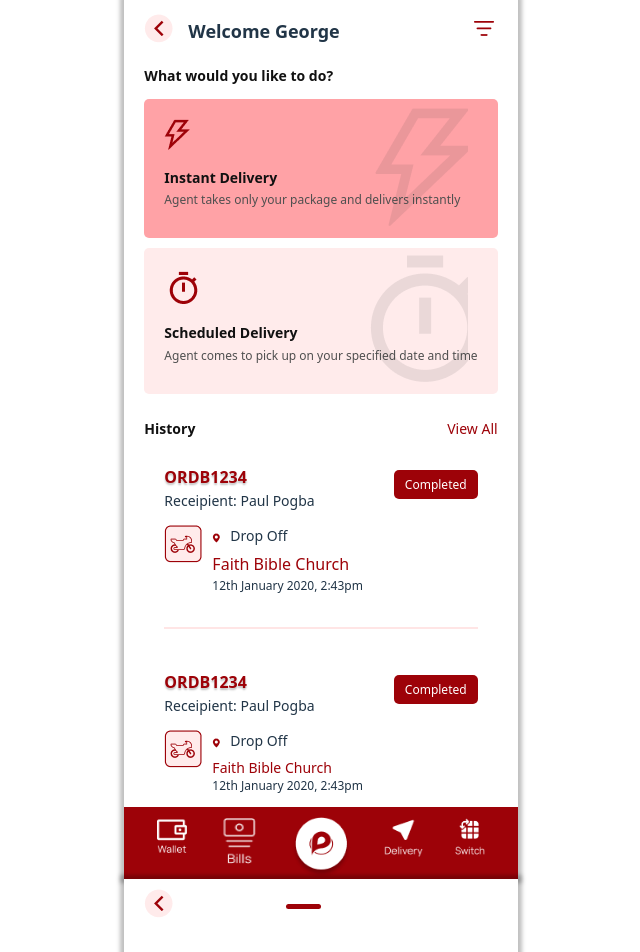
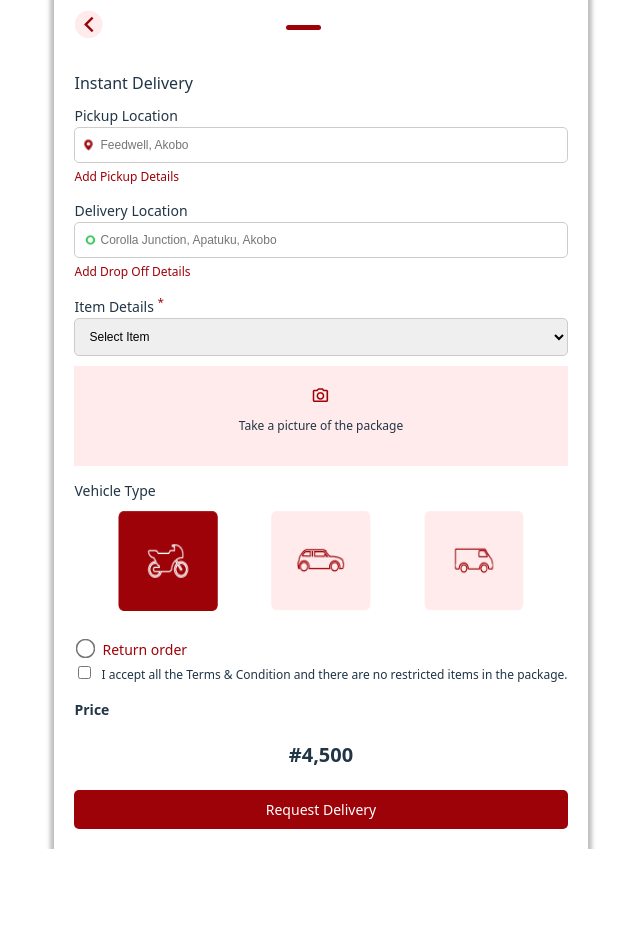
Before and after one commit to Olagoke1234/pepsa-delivery-app, a React (Vite) app: page / in a window 1280 px wide. Shown: the top 952 px of the page, without its empty margins (319-959 px from the left). After the commit the page ends 849 px from the top, so only its background shows below. Built offline with nearby package versions, Linux system fonts and the light colour scheme.

Commit message:
feat: add return order option and terms acceptance to InstantDeliveryPage

```diff
--- a/src/App.jsx
+++ b/src/App.jsx
@@ -9,7 +9,7 @@ function App() {
   return (
     <>
       <div className="container">
-        <WelcomePage />
+        {/* <WelcomePage /> */}
         <InstantDeliveryPage />
       </div>
     </>
--- a/src/pages/InstantDeliveryPage.jsx
+++ b/src/pages/InstantDeliveryPage.jsx
@@ -273,6 +273,80 @@ const InstantDeliveryPage = () => {
             </div>
           </div>
         </div>
+        <div
+          className="return-order"
+          style={{
+            display: "flex",
+            justifyContent: "flex-start",
+            alignItems: "center",
+            marginTop: "20px",
+          }}
+        >
+          <div className="radio">
+            <input
+              type="radio"
+              id="return-order"
+              style={{
+                borderRadius: "50%",
+                accentColor: "#9D0208",
+                marginRight: "10px",
+                transform: "scale(1.5)",
+              }}
+            />
+            <label
+              htmlFor="return-order"
+              style={{
+                fontSize: "14px",
+                fontWeight: "500",
+                color: "#9D0208",
+                lineHeight: "20px",
+              }}
+            >
+              Return order
+            </label>
+          </div>
+        </div>
+        <div className="terms-conditions">
+          <input
+            type="checkbox"
+            id="terms-conditions"
+            style={{ marginRight: "10px", accentColor: "#9D0208" }}
+          />
+          <label htmlFor="terms-conditions" style={{ fontSize: "12px" }}>
+            I accept all the Terms & Condition and there are no restricted items
+            in the package.
+          </label>
+        </div>
+        <div className="price">
+          <div className="price-text">
+            <p style={{ fontWeight: "700", fontSize: "14px" }}>Price</p>
+            <p
+              style={{
+                fontWeight: "700",
+                fontSize: "20px",
+                textAlign: "center",
+              }}
+            >
+              #4,500
+            </p>
+          </div>
+        </div>
+        <div className="button-section">
+          <button
+            style={{
+              width: "100%",
+              padding: "10px",
+              borderRadius: "5px",
+              backgroundColor: "#9D0208",
+              color: "#fff",
+              border: "none",
+              cursor: "pointer",
+              fontSize: "14px",
+            }}
+          >
+            Request Delivery
+          </button>
+        </div>
       </div>
     </div>
   );
```
